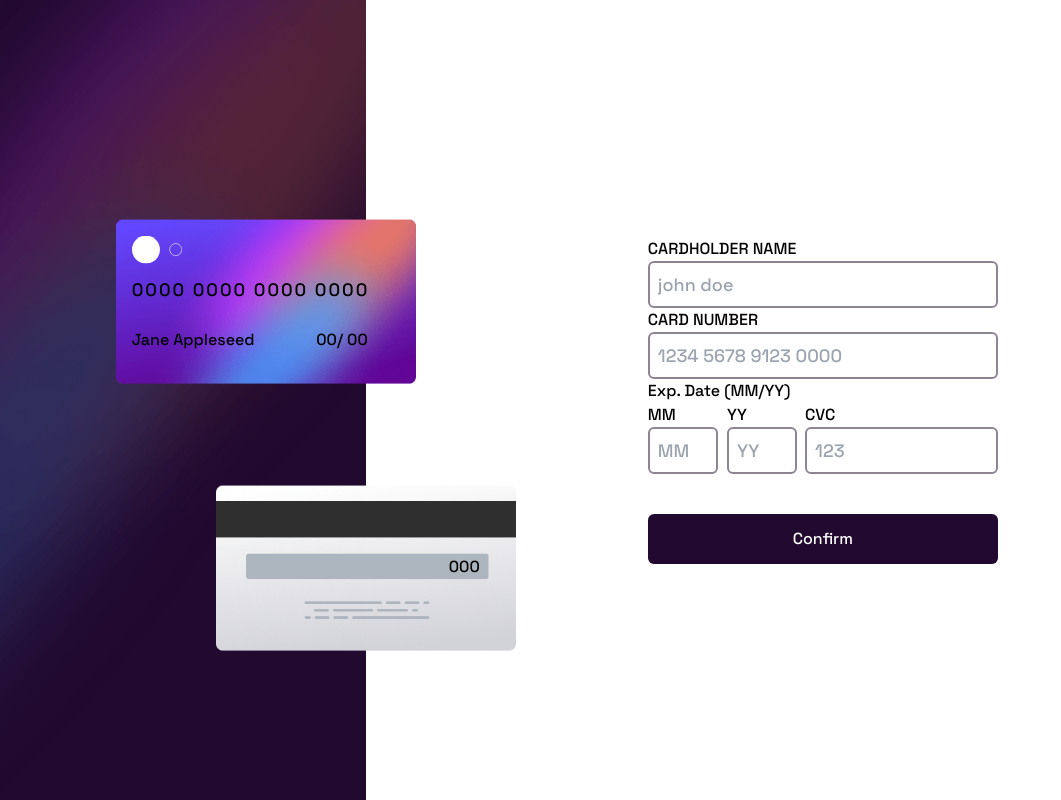
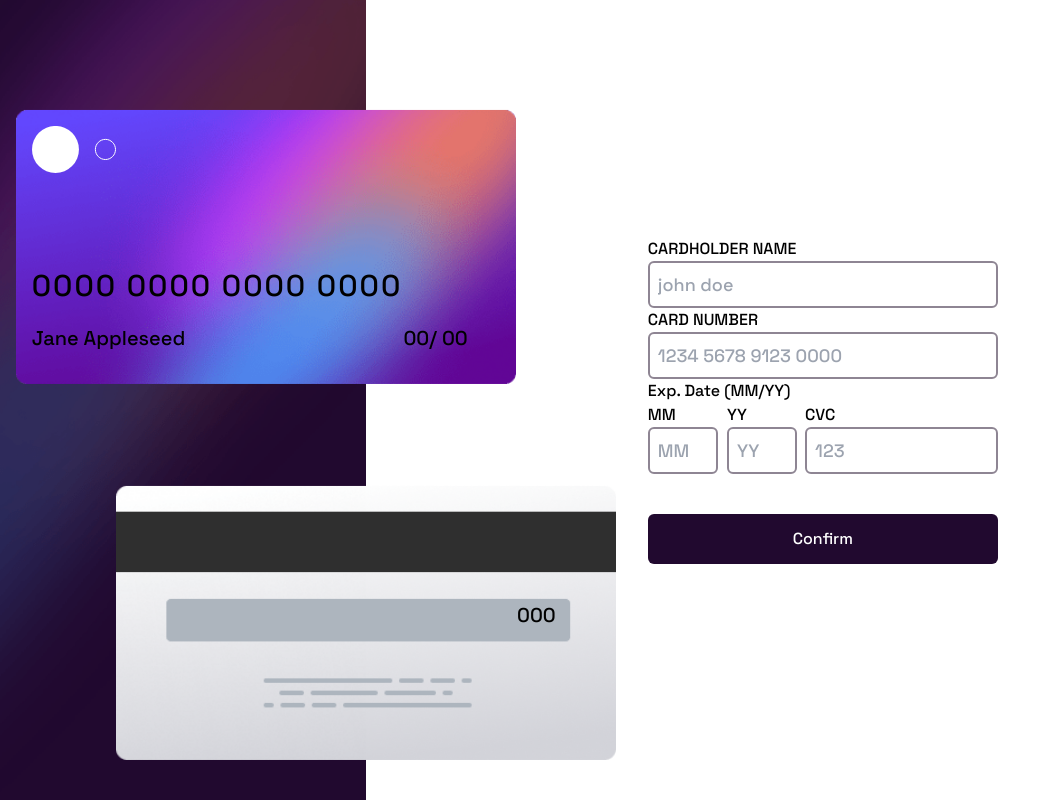
Before and after one commit to sphnikola/interactive-card-details-form, a React (Vite) app: page / in a window 1280 px wide. Shown: the whole page, without its empty margins (0-1061 px from the left). Built offline with nearby package versions, Linux system fonts and the light colour scheme.

Commit message:
Rename Leftsection and RightSection to Container and Cards

```diff
--- a/src/App.jsx
+++ b/src/App.jsx
@@ -1,13 +1,11 @@
-import LeftSection from "./LeftSection";
-import RightSection from "./RightSection";
+import Container from "./Container";
 
 function App() {
   return (
     <>
       <main className="font-grotesk">
         <div className="flex flex-col items-center md:flex-row">
-          {/* <LeftSection /> */}
-          <RightSection />
+          <Container />
         </div>
       </main>
     </>
--- a/src/LeftSection.jsx
+++ b/src/Cards.jsx
@@ -2,7 +2,7 @@ import card_logo from "./assets/images/card-logo.svg";
 import card_front from "./assets/images/bg-card-front.png";
 import card_back from "./assets/images/bg-card-back.png";
 
-export default function LeftSection(props) {
+export default function Cards(props) {
   return (
     <div
       className=" w-full min-h-[30vh] bg-bg-main-mobile bg-center bg-cover bg-no-repeat relative
@@ -14,42 +14,38 @@ export default function LeftSection(props) {
       md:flex-col md:top-[50%] md:left-[100%] md:gap-8"
       >
         {/* front card container
-        remember to increase size for lagrger screens and corresponding
-        info that comes with it.
          */}
 
-        <div className="z-50 w-[280px] relative -translate-x-[100px] md:w-[300px] ">
+        <div className="z-50 w-[280px] relative -translate-x-[100px] md:w-[300px] lg:w-[500px]">
           {/* card logo */}
           <img
             src={card_logo}
             alt="card-logo"
-            className="w-[50px] absolute top-4 left-4"
+            className="w-[50px] absolute top-4 left-4 lg:w-auto"
           />
 
           <div>
             {/* image for the front of the card */}
-            <img src={card_front} />
+            <img src={card_front} className="lg:w-full" />
             {props.cardNumber === "" ? (
-              <h1 className="text-lg absolute bottom-[5rem] left-[1rem] tracking-[2px]">
+              <h1 className="text-lg absolute bottom-[5rem] left-[1rem] tracking-[2px] lg:text-3xl">
                 0000 0000 0000 0000
               </h1>
             ) : (
-              <h1 className="text-lg absolute bottom-[5rem] left-[1rem] tracking-[2px]">
+              <h1 className="text-lg absolute bottom-[5rem] left-[1rem] tracking-[2px] lg:text-3xl">
                 {props.cardNumber}
               </h1>
             )}
-            {/* <h1 className="text-lg absolute bottom-[5rem] left-[1rem] tracking-[2px]">
-            0000 0000 0000 0000
-            </h1> */}
+
             {/* front card name and expiry */}
-            <div className="flex justify-between absolute bottom-[2rem] left-[1rem] right-[3rem]">
+            <div className="flex justify-between absolute bottom-[2rem] left-[1rem] right-[3rem] lg:text-xl">
               {/* name */}
               {props.name === "" ? (
                 <span>Jane Appleseed</span>
               ) : (
                 <span>{props.name}</span>
               )}
-              {/* <span>{props.name} </span> */}
+
               {/* date */}
               <span>
                 {/* span for month */}
@@ -69,8 +65,8 @@ export default function LeftSection(props) {
           </div>
         </div>
         {/* back card */}
-        <div className="w-[280px] translate-y-[70px] relative md:w-[300px]">
-          <img src={card_back} />
+        <div className="w-[280px] translate-y-[70px] relative md:w-[300px] lg:w-[500px] lg:text-xl">
+          <img src={card_back} className="lg:w-full" />
           {props.cvc === "" ? (
             <span className="absolute top-[42%] right-[12%]">000</span>
           ) : (
--- a/src/RightSection.jsx
+++ b/src/Container.jsx
@@ -1,8 +1,8 @@
 import { useState } from "react";
 import { Input } from "./Input";
-import LeftSection from "./LeftSection";
+import Cards from "./Cards";
 
-export default function RightSection() {
+export default function Container() {
   const [inputFields, setInputFiels] = useState({
     name: "",
     cardNumber: "",
@@ -42,7 +42,7 @@ export default function RightSection() {
 
   return (
     <>
-      <LeftSection
+      <Cards
         name={inputFields.name}
         cardNumber={num}
         month={inputFields.MM}
```
